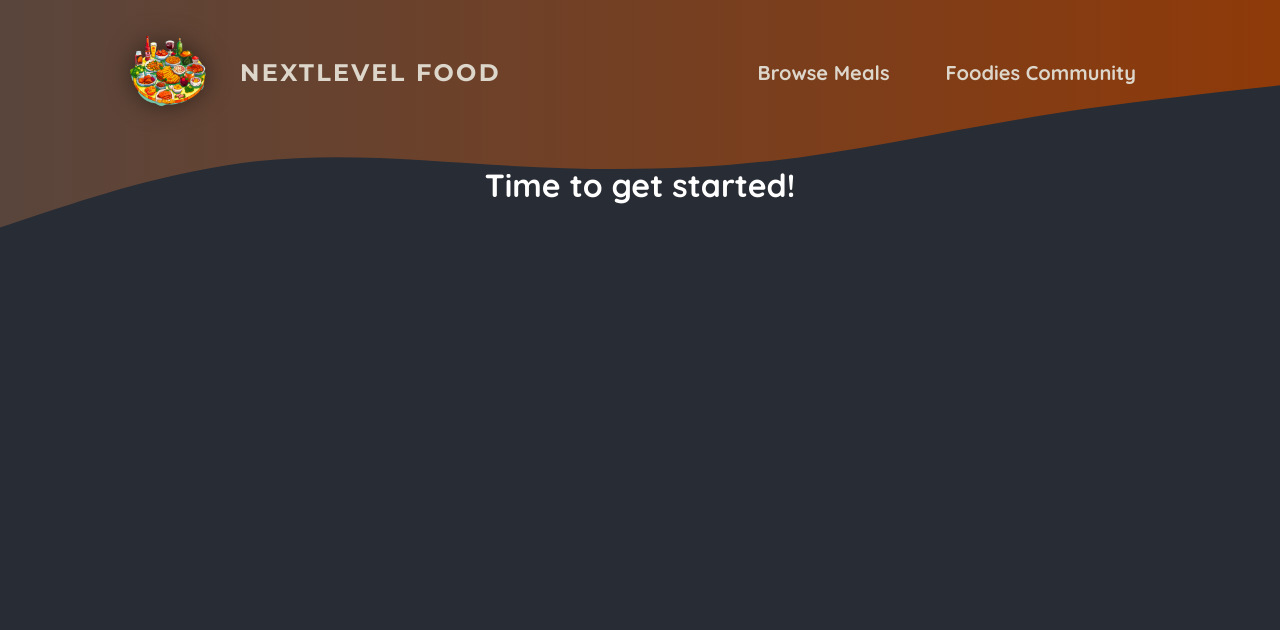
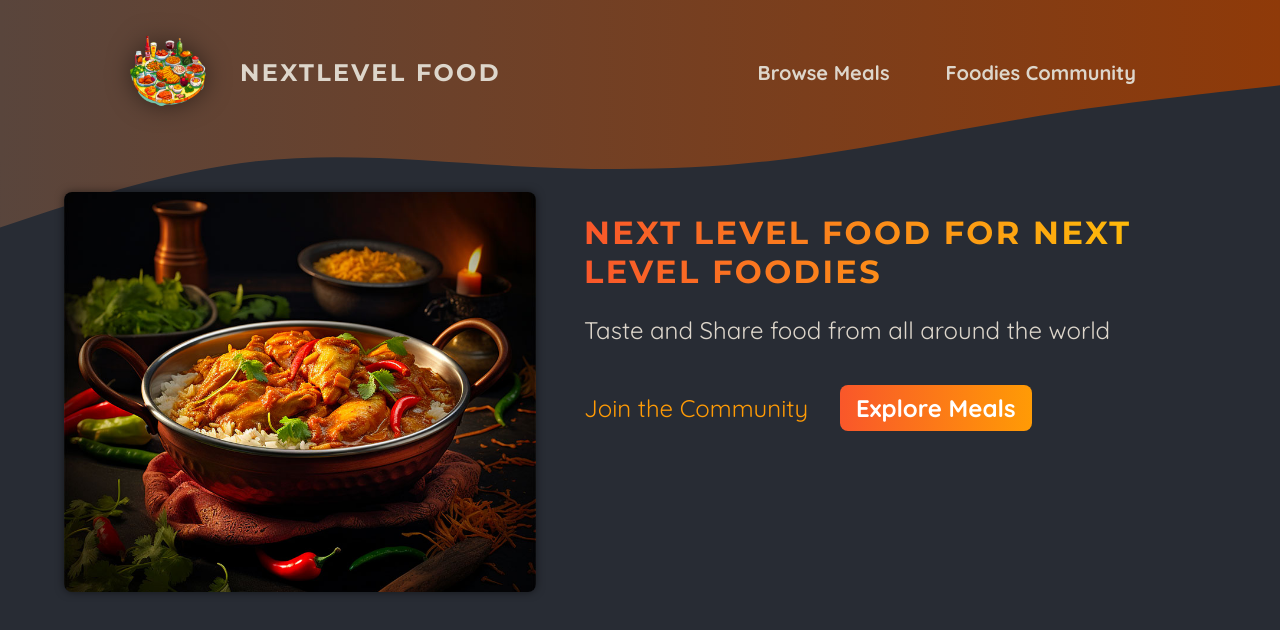
Before and after one commit to Aamishsn/next-foodapp, a Next.js app: page / in a window 1280 px wide. Shown: the top 630 px of the page. Built offline with nearby package versions, Linux system fonts and the light colour scheme.

Commit message:
main page added and hero section completed

```diff
--- a/app/page.js
+++ b/app/page.js
@@ -1,9 +1,25 @@
+import classes from "./page.module.css";
+import Link from "next/link";
+import ImageSlideshow from "../components/SlideShow";
 export default function Home() {
   return (
-    <main>
-      <h1 style={{ color: 'white', textAlign: 'center' }}>
-        Time to get started!
-      </h1>
-    </main>
+    <>
+      <header className={classes.header}>
+        <div className={classes.slideshow}>
+        <ImageSlideshow/>
+        </div>
+
+        <div>
+          <div className={classes.hero}>
+            <h1>next level food for next level Foodies</h1>
+            <p>Taste and Share food from all around the world</p>
+          </div>
+          <div className={classes.cta}>
+            <Link href="/community">Join the Community</Link>
+            <Link href="/meals">Explore Meals</Link>
+          </div>
+        </div>
+      </header>
+    </>
   );
 }
--- /dev/null
+++ b/app/page.module.css
@@ -0,0 +1,75 @@
+.header {
+  display: flex;
+  gap: 3rem;
+  margin: 3rem auto;
+  width: 90%;
+  /* max-width: 75rem; */
+}
+
+.slideshow {
+  width: 40rem;
+  height: 25rem;
+}
+
+.hero {
+  color: #ddd6cb;
+  font-size: 1.5rem;
+}
+
+.hero h1 {
+  font-size: 2rem;
+  font-weight: bold;
+  font-family: "Montserrat", sans-serif;
+  letter-spacing: 0.15rem;
+  text-transform: uppercase;
+  background: linear-gradient(90deg, #f9572a, #ffc905);
+  background-clip: text;
+  -webkit-background-clip: text;
+  -webkit-text-fill-color: transparent;
+}
+
+.cta {
+  font-size: 1.5rem;
+  display: flex;
+  gap: 1rem;
+}
+
+.cta a {
+  display: inline-block;
+  margin-top: 1rem;
+  padding: 0.5rem 1rem;
+  border-radius: 0.5rem;
+  background: linear-gradient(90deg, #f9572a, #ff9b05);
+  color: #ffffff;
+  font-weight: bold;
+  text-decoration: none;
+}
+
+.cta a:hover,
+.cta a:active {
+  background: linear-gradient(90deg, #fd4715, #f9b241);
+}
+
+.cta a:first-child {
+  background: transparent;
+  font-weight: normal;
+  color: #ff9b05;
+  padding-left: 0;
+}
+
+.cta a:first-child:hover,
+.cta a:first-child:active {
+  background: transparent;
+  color: #f9b241;
+}
+
+.section {
+  display: flex;
+  flex-direction: column;
+  color: #ddd6cb;
+  font-size: 1.5rem;
+  max-width: 50rem;
+  width: 90%;
+  margin: 2rem auto;
+  text-align: center;
+}
--- /dev/null
+++ b/components/SlideShow.jsx
@@ -0,0 +1,51 @@
+
+'use client';
+
+import { useEffect, useState } from 'react';
+import Image from 'next/image';
+import classes from './slide-show.module.css';
+import burgerImg from '@/assets/burger.jpg';
+import curryImg from '@/assets/curry.jpg';
+import dumplingsImg from '@/assets/dumplings.jpg';
+import macncheeseImg from '@/assets/macncheese.jpg';
+import pizzaImg from '@/assets/pizza.jpg';
+import schnitzelImg from '@/assets/schnitzel.jpg';
+import tomatoSaladImg from '@/assets/tomato-salad.jpg';
+
+
+const images = [
+  { image: burgerImg, alt: 'A delicious, juicy burger' },
+  { image: curryImg, alt: 'A delicious, spicy curry' },
+  { image: dumplingsImg, alt: 'Steamed dumplings' },
+  { image: macncheeseImg, alt: 'Mac and cheese' },
+  { image: pizzaImg, alt: 'A delicious pizza' },
+  { image: schnitzelImg, alt: 'A delicious schnitzel' },
+  { image: tomatoSaladImg, alt: 'A delicious tomato salad' },
+];
+
+export default function ImageSlideshow() {
+  const [currentImageIndex, setCurrentImageIndex] = useState(0);
+
+  useEffect(() => {
+    const interval = setInterval(() => {
+      setCurrentImageIndex((prevIndex) =>
+        prevIndex < images.length - 1 ? prevIndex + 1 : 0
+      );
+    }, 3000);
+
+    return () => clearInterval(interval);
+  }, []);
+
+  return (
+    <div className={classes.slideshow}>
+      {images.map((image, index) => (
+        <Image
+          key={index}
+          src={image.image}
+          className={index === currentImageIndex ? classes.active : ''}
+          alt={image.alt}
+        />
+      ))}
+    </div>
+  );
+}
--- /dev/null
+++ b/components/slide-show.module.css
@@ -0,0 +1,26 @@
+.slideshow {
+  position: relative;
+  width: 100%;
+  height: 100%;
+  border-radius: 8px;
+  overflow: hidden;
+  box-shadow: 0 0 0.5rem rgba(0, 0, 0, 0.5);
+}
+
+.slideshow img {
+  width: 100%;
+  height: 100%;
+  object-fit: cover;
+  position: absolute;
+  top: 0;
+  left: 0;
+  opacity: 0;
+  transform: scale(1.1) translateX(-1rem) rotate(-5deg);
+  transition: all 0.5s ease-in-out;
+}
+
+.slideshow .active {
+  z-index: 1;
+  opacity: 1;
+  transform: scale(1) translateX(0) rotate(0);
+}
```
Also changed, not shown: components/slide-show.jsx (added, +51 -0 lines).
